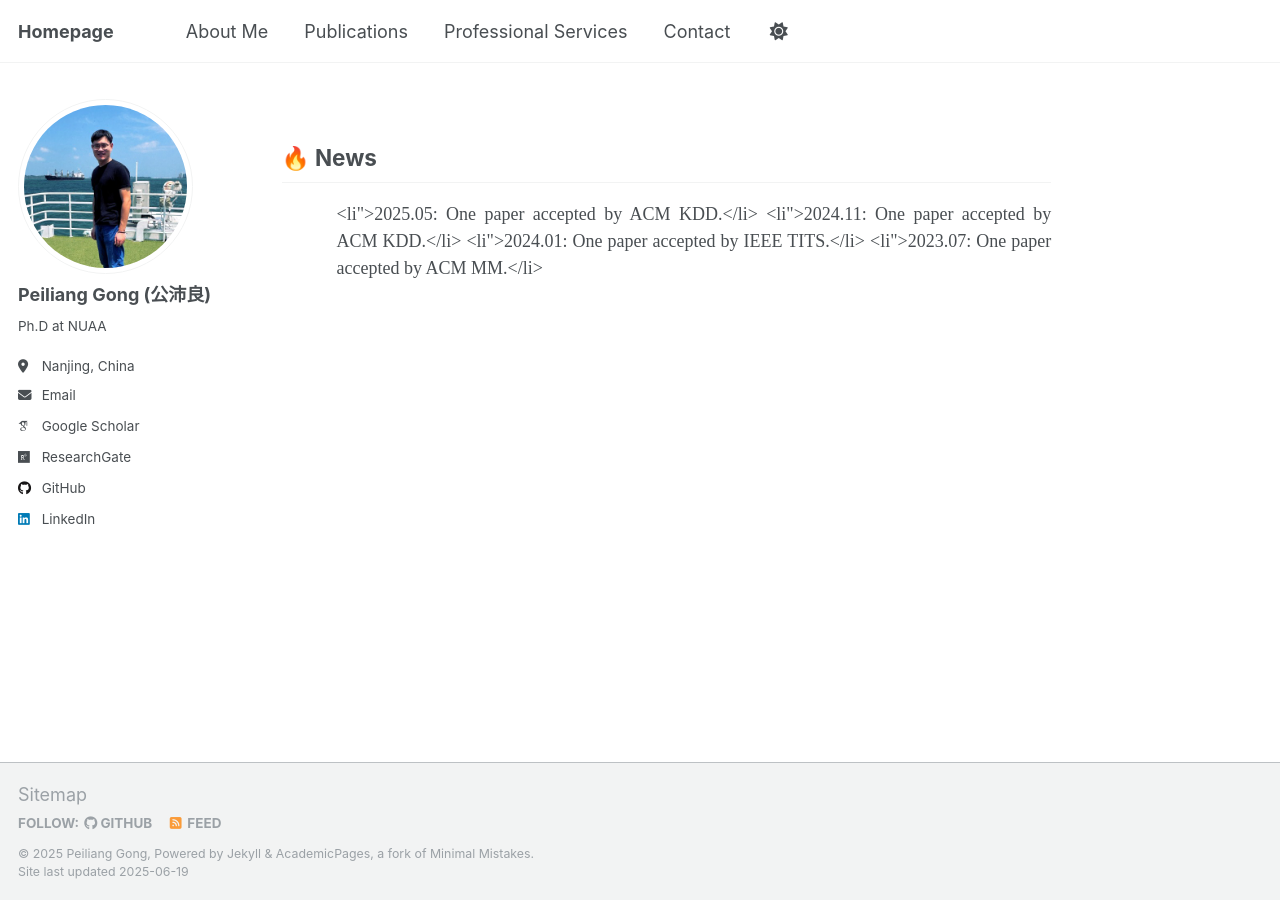
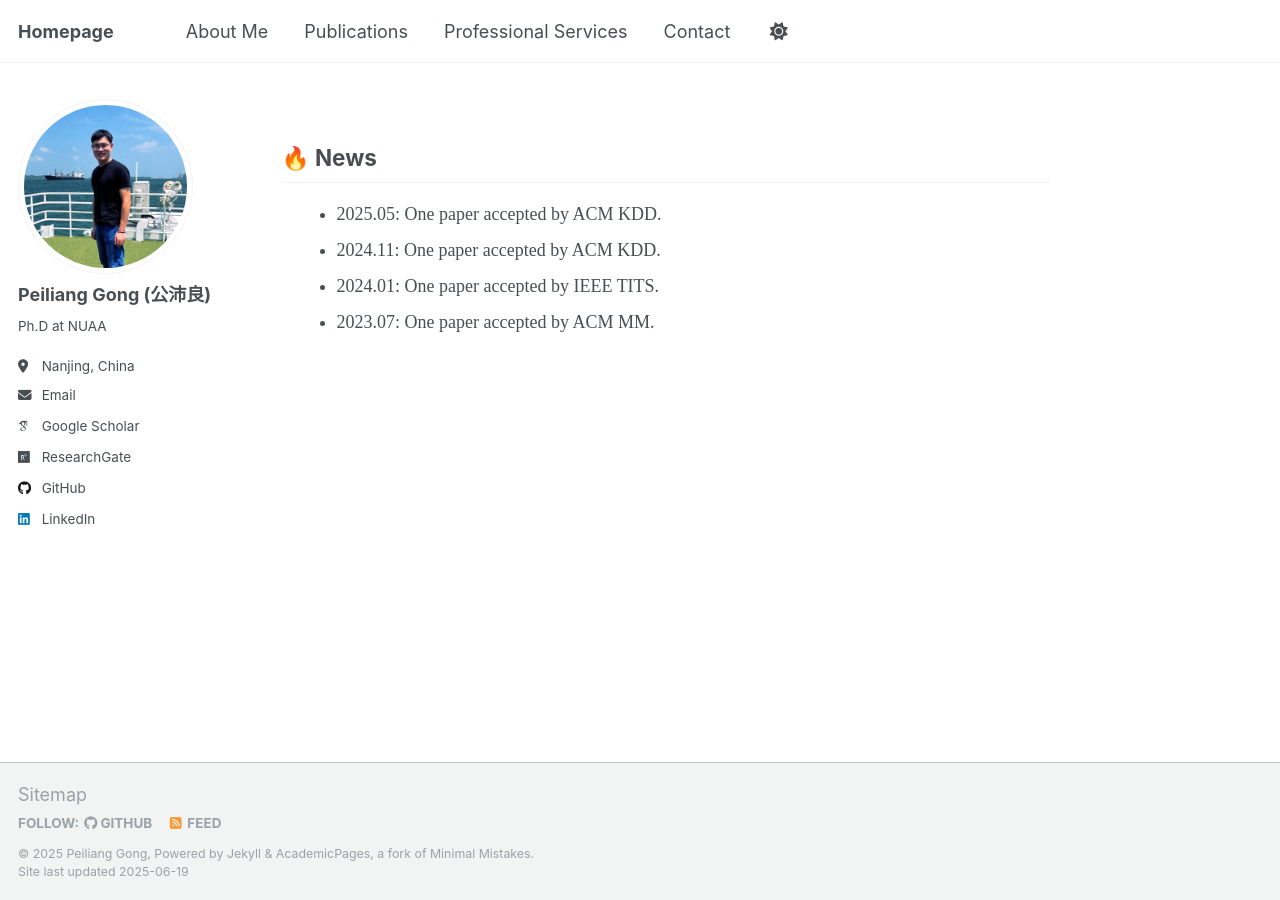
Before and after one commit to Tokenmw/Tokenmw.github.io, a Jekyll site: the page built from _pages/news.md, in a window 1280 px wide. Built offline with Jekyll 4.4.1, drawn with Linux system fonts in a browser that asks for light colours; some web fonts are replaced; our own code applies the rules of GitHub Pages for plain Markdown files.

Commit message:
Update news.md

```diff
--- a/_pages/news.md
+++ b/_pages/news.md
@@ -2,10 +2,10 @@
 <div id="news" style="font-family: 'Times New Roman', serif; text-align: justify; margin-top: 20px;">
 <h2>🔥 News</h2>
 <ul style="list-style-type: disc; margin-left: 15px;">
-  <li">2025.05: One paper accepted by ACM KDD.</li>
-  <li">2024.11: One paper accepted by ACM KDD.</li>
-  <li">2024.01: One paper accepted by IEEE TITS.</li>
-  <li">2023.07: One paper accepted by ACM MM.</li>
+  <li>2025.05: One paper accepted by ACM KDD.</li>
+  <li>2024.11: One paper accepted by ACM KDD.</li>
+  <li>2024.01: One paper accepted by IEEE TITS.</li>
+  <li>2023.07: One paper accepted by ACM MM.</li>
 </ul>
 <br />
 </div>
```
